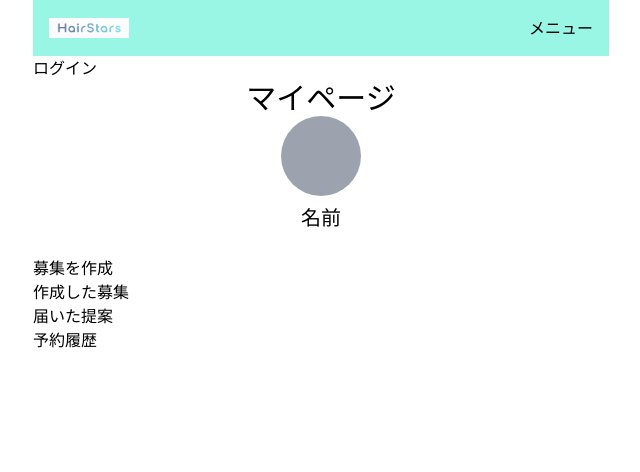
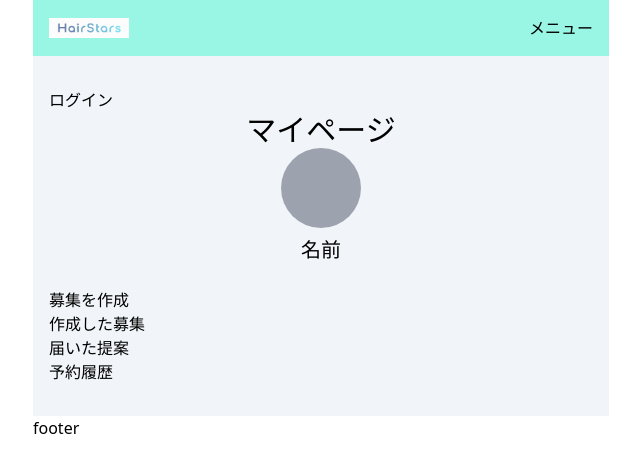
Before and after one commit to sacrwst/hairstar, a React (Create React App) app: page /mypage in a window 1280 px wide. Shown: the top 472 px of the page, without its empty margins (319-959 px from the left). Built offline with nearby package versions, Linux system fonts and the light colour scheme.

Commit message:
🚚 ディレクトリ構成変更に伴いコンポーネント名変更

```diff
--- a/src/App.tsx
+++ b/src/App.tsx
@@ -1,6 +1,6 @@
 import { Mypage } from "components/pages/Mypage";
 import { Top } from "components/pages/Top";
-import { DefaultTemplate } from "components/templates/DefaultTemplate";
+import { DefaultLayout } from "components/ui/layout/DefaultLayout";
 import { BrowserRouter, Route, Routes } from "react-router-dom";
 
 function App() {
@@ -11,17 +11,17 @@ function App() {
           <Route
             index
             element={
-              <DefaultTemplate>
+              <DefaultLayout>
                 <Top />
-              </DefaultTemplate>
+              </DefaultLayout>
             }
           />
           <Route
             path="/mypage"
             element={
-              <DefaultTemplate>
+              <DefaultLayout>
                 <Mypage />
-              </DefaultTemplate>
+              </DefaultLayout>
             }
           />
         </Routes>
--- a/src/components/templates/DefaultTemplate.tsx
+++ b/src/components/ui/layout/DefaultLayout.tsx
@@ -5,7 +5,7 @@ type Props = {
   children: ReactNode;
 };
 
-export const DefaultTemplate = (props: Props) => {
+export const DefaultLayout = (props: Props) => {
   return (
     <div className="max-w-xl mx-auto">
       <header className="bg-teal-200 p-4">
@@ -21,8 +21,8 @@ export const DefaultTemplate = (props: Props) => {
           <div className="cursor-pointer">メニュー</div>
         </div>
       </header>
-      {props.children}
-      <footer></footer>
+      <main className="bg-slate-100 px-4 py-8">{props.children}</main>
+      <footer>footer</footer>
     </div>
   );
 };
```
